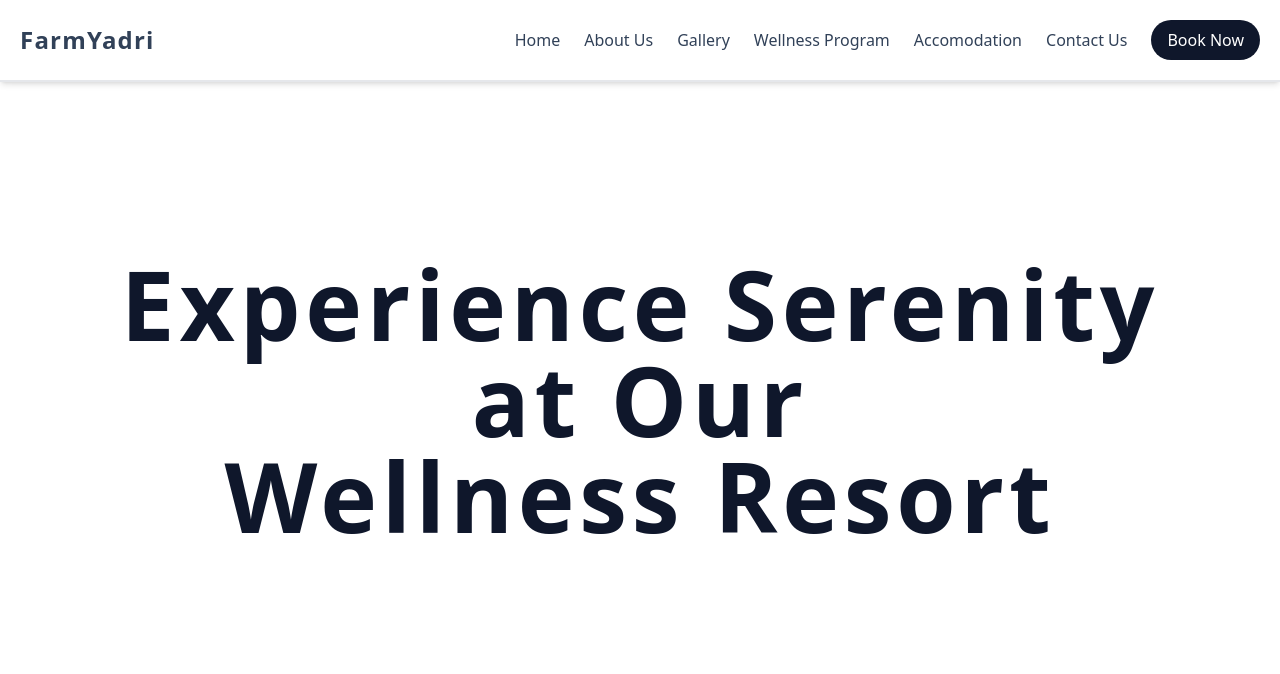
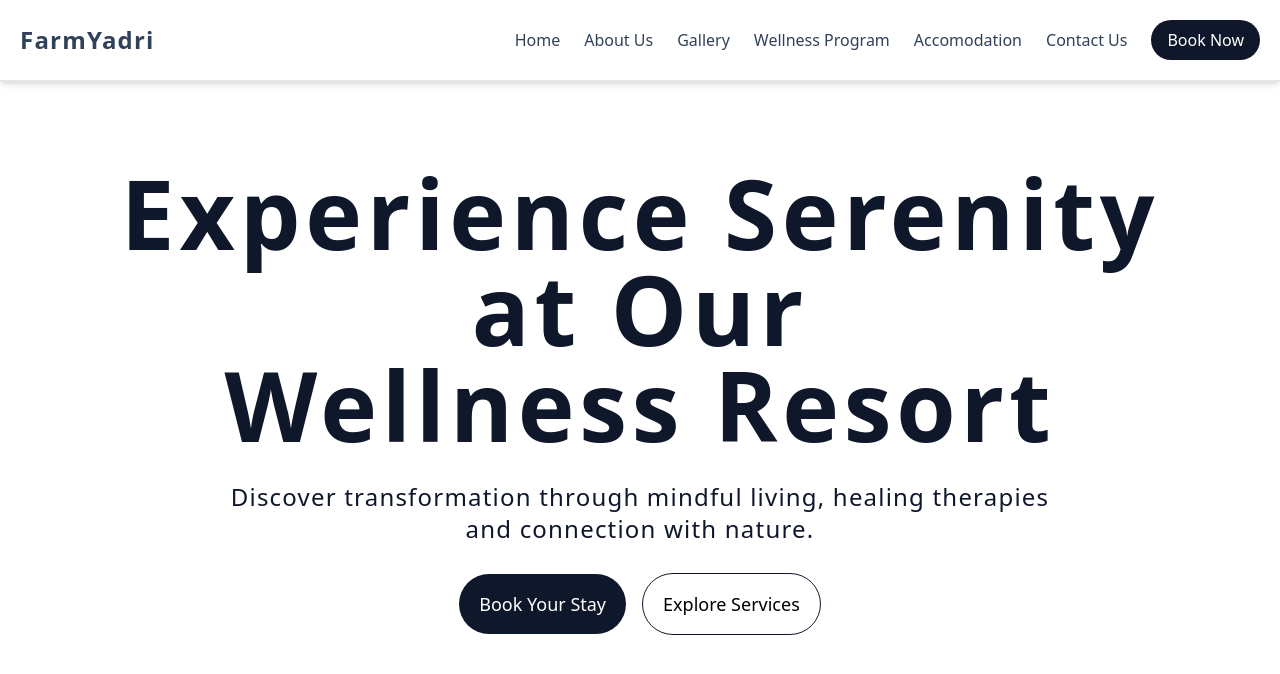
Before and after one commit to RikenMor001/Farmyadri, a React (Vite) app: page / in a window 1280 px wide. Shown: the top 674 px of the page. Built offline with nearby package versions, Linux system fonts and the light colour scheme.

Commit message:
Update App.jsx

```diff
--- a/src/App.jsx
+++ b/src/App.jsx
@@ -6,7 +6,7 @@ function App() {
   return (
     <div>
       <NavBar/>
-      <div className="flex justify-center items-center h-screen">
+      <div className="flex flex-col justify-center items-center h-screen">
         <motion.div className="text-8xl font-semibold text-center tracking-wider text-slate-900"
         initial={{ opacity: 0, y: 100 }}
         animate={{ opacity: 1, y: 0 }}
@@ -14,6 +14,17 @@ function App() {
         >
           Experience Serenity <br/> at Our <br/> Wellness Resort
         </motion.div>
+        <div className="text-2xl text-center tracking-wider text-slate-900 mt-7">
+          Discover transformation through mindful living, healing therapies <br/> and connection with nature.
+        </div>
+        <div className="flex justify-center items-center mt-7">
+          <button className="bg-slate-900 text-white px-5 py-4 rounded-4xl mr-4 hover:bg-slate-700 transition-colors duration-300 cursor-pointer text-lg">
+            Book Your Stay
+          </button>
+          <button className="bg-white text-black px-5 py-4 rounded-4xl hover:bg-black transition-colors duration-300 cursor-pointer text-lg border border-slate-900 hover:text-white">
+            Explore Services
+          </button>
+        </div>
       </div>
     </div>
   )
```
